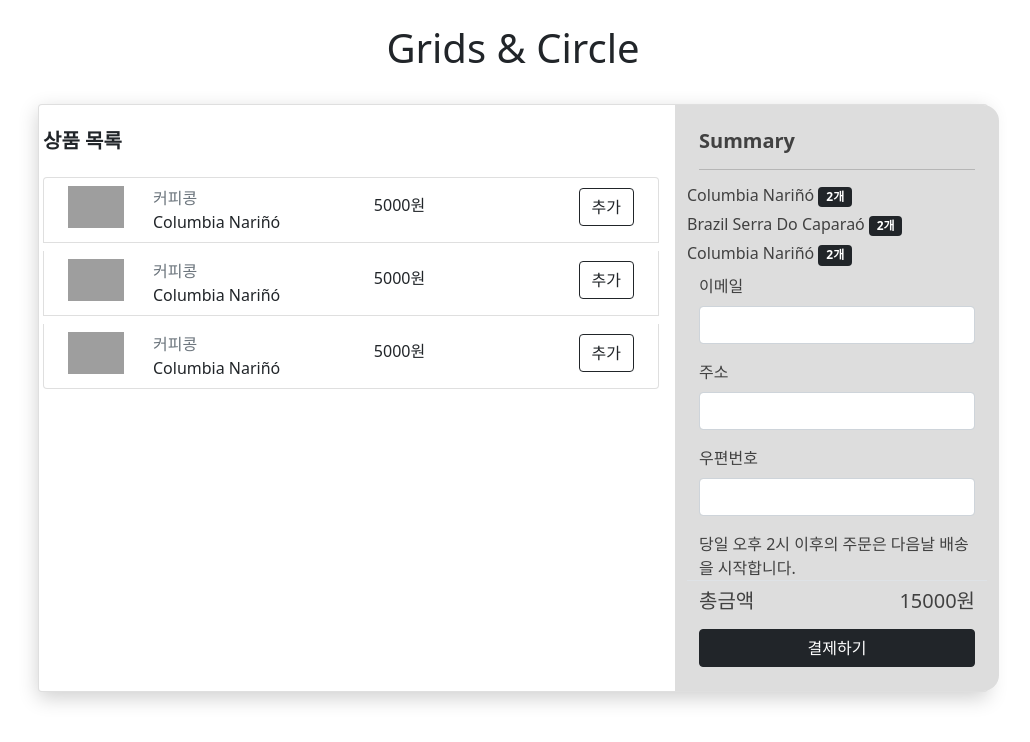
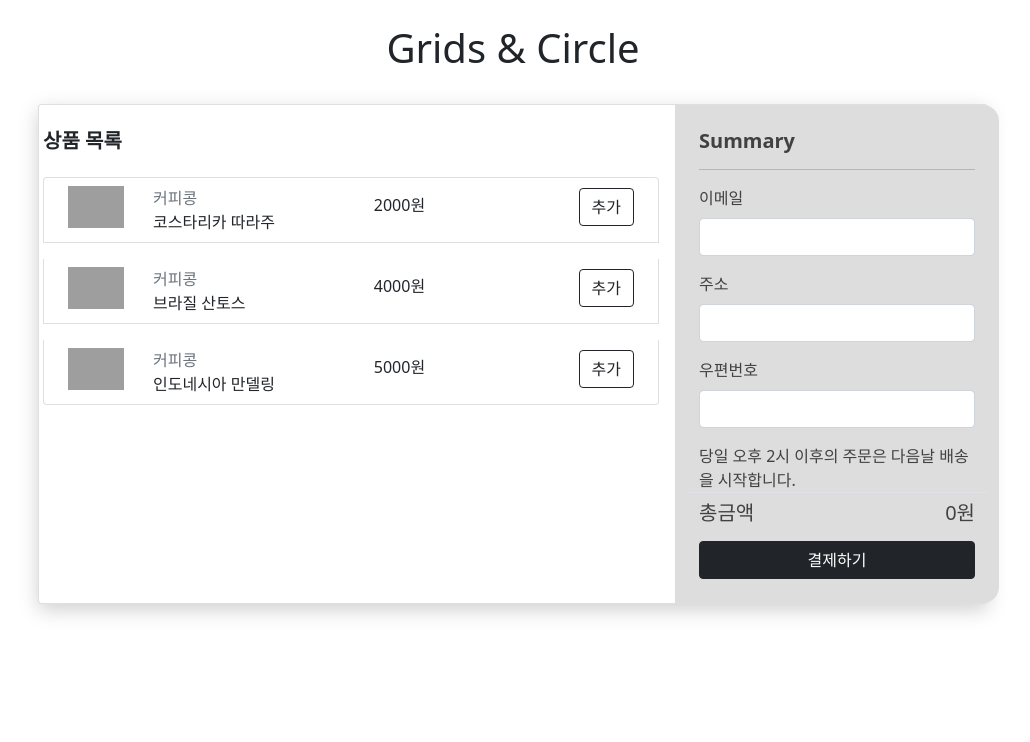
Before and after one commit to moosongsong/devcourse-react, a React (Create React App) app: page / in a window 1280 px wide. Shown: the top 742 px of the page, without its empty margins (127-1157 px from the left). Built offline with nearby package versions, Linux system fonts and the light colour scheme; grey boxes are pictures that could not be loaded.

Commit message:
feat: 주문 서비스 Component 생성

```diff
--- a/src/App.js
+++ b/src/App.js
@@ -1,7 +1,16 @@
 import './App.css';
 import 'bootstrap/dist/css/bootstrap.css';
+import React, {useState} from "react";
+import {ProductList} from "./ProductList";
+import {Summary} from "./Summary";
 
 function App() {
+    const [products, setProducts] = useState([
+        {id: 'uuid-1', productName: '코스타리카 따라주', category: '커피콩', price: 2000},
+        {id: 'uuid-2', productName: '브라질 산토스', category: '커피콩', price: 4000},
+        {id: 'uuid-3', productName: '인도네시아 만델링', category: '커피콩', price: 5000},
+    ]);
+    const [items, setItems] = useState([]);
     return (
         <div className="container-fluid">
             <div className="row justify-content-center m-4">
@@ -10,78 +19,10 @@ function App() {
             <div className="card">
                 <div className="row">
                     <div className="col-md-8 mt-4 d-flex flex-column align-items-start p-3 pt-0">
-                        <h5 className="flex-grow-0"><b>상품 목록</b></h5>
-                        <ul className="list-group products">
-                            <li className="list-group-item d-flex mt-3">
-                                <div className="col-2"><img className="img-fluid" src="https://i.imgur.com/HKOFQYa.jpeg"
-                                                            alt=""/></div>
-                                <div className="col">
-                                    <div className="row text-muted">커피콩</div>
-                                    <div className="row">Columbia Nariñó</div>
-                                </div>
-                                <div className="col text-center price">5000원</div>
-                                <div className="col text-end action"><a className="btn btn-small btn-outline-dark"
-                                                                        href="">추가</a></div>
-                            </li>
-                            <li className="list-group-item d-flex mt-2">
-                                <div className="col-2"><img className="img-fluid" src="https://i.imgur.com/HKOFQYa.jpeg"
-                                                            alt=""/></div>
-                                <div className="col">
-                                    <div className="row text-muted">커피콩</div>
-                                    <div className="row">Columbia Nariñó</div>
-                                </div>
-                                <div className="col text-center price">5000원</div>
-                                <div className="col text-end action"><a className="btn btn-small btn-outline-dark"
-                                                                        href="">추가</a></div>
-                            </li>
-                            <li className="list-group-item d-flex mt-2">
-                                <div className="col-2"><img className="img-fluid" src="https://i.imgur.com/HKOFQYa.jpeg"
-                                                            alt=""/></div>
-                                <div className="col">
-                                    <div className="row text-muted">커피콩</div>
-                                    <div className="row">Columbia Nariñó</div>
-                                </div>
-                                <div className="col text-center price">5000원</div>
-                                <div className="col text-end action"><a className="btn btn-small btn-outline-dark"
-                                                                        href="">추가</a></div>
-                            </li>
-                        </ul>
+                        <ProductList products={products}/>
                     </div>
                     <div className="col-md-4 summary p-4">
-                        <div>
-                            <h5 className="m-0 p-0"><b>Summary</b></h5>
-                        </div>
-                        <hr/>
-                        <div className="row">
-                            <h6 className="p-0">Columbia Nariñó <span className="badge bg-dark text-">2개</span></h6>
-                        </div>
-                        <div className="row">
-                            <h6 className="p-0">Brazil Serra Do Caparaó <span className="badge bg-dark">2개</span>
-                            </h6>
-                        </div>
-                        <div className="row">
-                            <h6 className="p-0">Columbia Nariñó <span className="badge bg-dark">2개</span></h6>
-                        </div>
-                        <form>
-                            <div className="mb-3">
-                                <label htmlFor="email" className="form-label">이메일</label>
-                                <input type="email" className="form-control mb-1" id="email"/>
-                            </div>
-                            <div className="mb-3">
-                                <label htmlFor="address" className="form-label">주소</label>
-                                <input type="text" className="form-control mb-1" id="address"/>
-                            </div>
-                            <div className="mb-3">
-                                <label htmlFor="postcode" className="form-label">우편번호</label>
-                                <input type="text" className="form-control" id="postcode"/>
-                            </div>
-                            <div>당일 오후 2시 이후의 주문은 다음날 배송을 시작합니다.</div>
-                        </form>
-                        <div className="row pt-2 pb-2 border-top">
-                            <h5 className="col">총금액</h5>
-                            <h5 className="col text-end">15000원</h5>
-                        </div>
-                        <button className="btn btn-dark col-12">결제하기</button>
+                        <Summary items={items}/>
                     </div>
                 </div>
             </div>
--- /dev/null
+++ b/src/Product.js
@@ -0,0 +1,21 @@
+import React from "react";
+
+export function Product(props) {
+    const productName = props.productName;
+    const category = props.category;
+    const price = props.price;
+    return (
+        <>
+            <div className="col-2">
+                <img className="img-fluid" src="https://i.imgur.com/HKOFQYa.jpeg" alt=""/></div>
+            <div className="col">
+                <div className="row text-muted">{category}</div>
+                <div className="row">{productName}</div>
+            </div>
+            <div className="col text-center price">{price}원</div>
+            <div className="col text-end action">
+                <button className="btn btn-small btn-outline-dark">추가</button>
+            </div>
+        </>
+    )
+}
--- /dev/null
+++ b/src/ProductList.js
@@ -0,0 +1,17 @@
+import React from "react";
+import {Product} from "./Product";
+
+export function ProductList({products = [{}]}) {
+    return (
+        <React.Fragment>
+            <h5 className="flex-grow-0"><b>상품 목록</b></h5>
+            <ul className="list-group products">
+                {products.map(item =>
+                    <li key={item.id} className="list-group-item d-flex mt-3">
+                        <Product productName={item.productName} category={item.category} price={item.price}/>
+                    </li>
+                )}
+            </ul>
+        </React.Fragment>
+    )
+}
--- /dev/null
+++ b/src/Summary.js
@@ -0,0 +1,36 @@
+import {SummaryItem} from "./SummaryItem";
+import React from "react";
+
+export function Summary({items = []}) {
+    const totalPrice = items.reduce((prev, curr) => prev + (curr.price * curr.count), 0);
+    return (
+        <>
+            <div>
+                <h5 className="m-0 p-0"><b>Summary</b></h5>
+            </div>
+            <hr/>
+            {items.map(item => <SummaryItem key={item.id} productName={item.productName} count={item.count}/>)}
+
+            <form>
+                <div className="mb-3">
+                    <label htmlFor="email" className="form-label">이메일</label>
+                    <input type="email" className="form-control mb-1" id="email"/>
+                </div>
+                <div className="mb-3">
+                    <label htmlFor="address" className="form-label">주소</label>
+                    <input type="text" className="form-control mb-1" id="address"/>
+                </div>
+                <div className="mb-3">
+                    <label htmlFor="postcode" className="form-label">우편번호</label>
+                    <input type="text" className="form-control" id="postcode"/>
+                </div>
+                <div>당일 오후 2시 이후의 주문은 다음날 배송을 시작합니다.</div>
+            </form>
+            <div className="row pt-2 pb-2 border-top">
+                <h5 className="col">총금액</h5>
+                <h5 className="col text-end">{totalPrice}원</h5>
+            </div>
+            <button className="btn btn-dark col-12">결제하기</button>
+        </>
+    )
+}
--- /dev/null
+++ b/src/SummaryItem.js
@@ -0,0 +1,12 @@
+import React from "react";
+
+export function SummaryItem({productName, count}) {
+    return (
+        <>
+            <div className="row">
+                <h6 className="p-0">{productName}<span className="badge bg-dark">{count}개</span>
+                </h6>
+            </div>
+        </>
+    )
+}
```
